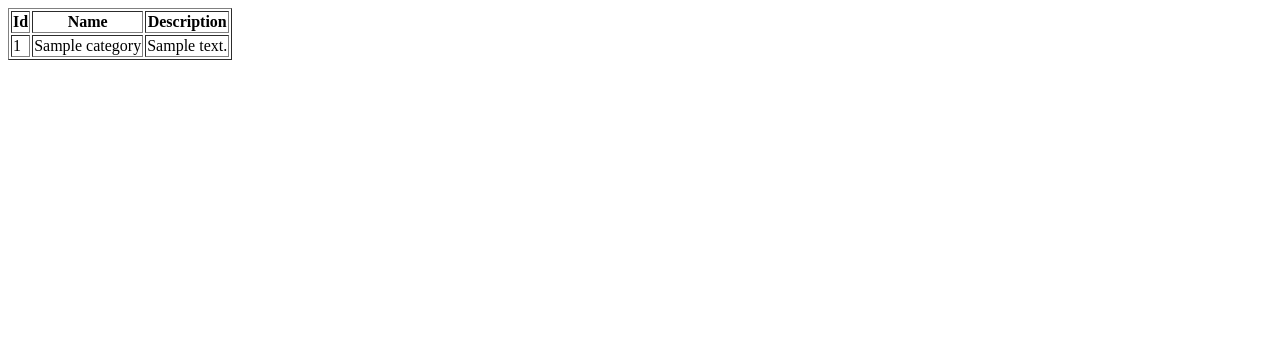
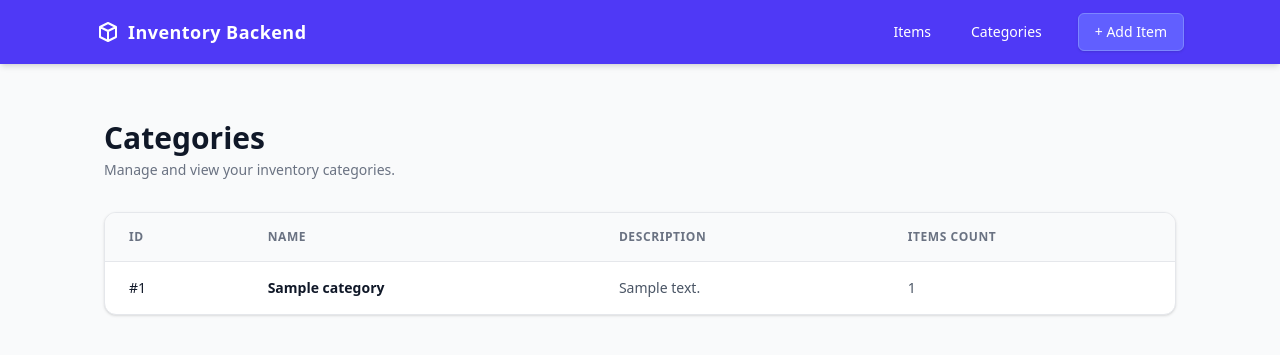
Before and after one commit to ibrahimkhalil66/inventory_backend, a Node server app: template views/categories.ejs in a window 1280 px wide. Shown: the top 355 px of the page. Run offline with Node 20, Linux system fonts and the light colour scheme; the template is opened without the code that fills it: most values are stand-ins (such as "Sample title", 1, 10 or a date in 2020).

Commit message:
Enhance category management by adding item count display and improving view styling for better user experience

```diff
--- a/views/categories.ejs
+++ b/views/categories.ejs
@@ -3,27 +3,59 @@
 <head>
     <meta charset="UTF-8">
     <meta name="viewport" content="width=device-width, initial-scale=1.0">
+    <script src="https://cdn.jsdelivr.net/npm/@tailwindcss/browser@4"></script>
     <title>Inventory Categories</title>
 </head>
-<body>
-    <table border="1">
+<body class="bg-gray-50 text-gray-800 font-sans antialiased">
+
+    <%- include('../static/header') %>
+
+    <div class="max-w-6xl mx-auto p-4 md:p-10 mt-4">
+
+        <div class="mb-8">
+            <h1 class="text-3xl font-bold text-gray-900">Categories</h1>
+            <p class="text-sm text-gray-500 mt-1">Manage and view your inventory categories.</p>
+        </div>
+
+        <div class="bg-white rounded-xl shadow-sm border border-gray-200 overflow-hidden">
+            <div class="overflow-x-auto">
+                <table class="w-full text-left border-collapse">
                     <thead>
-            <tr>
-                <th>Id</th>
-                <th>Name</th>
-                <th>Description</th>
+                        <tr class="bg-gray-50 border-b border-gray-200 text-xs font-semibold text-gray-500 uppercase tracking-wider">
+                            <th class="px-6 py-4">Id</th>
+                            <th class="px-6 py-4">Name</th>
+                            <th class="px-6 py-4">Description</th>
+                            <th class="px-6 py-4">Items Count</th>
                         </tr>
                     </thead>
-        <tbody>
+                    <tbody class="divide-y divide-gray-200">
+                        <% if (categories && categories.length > 0) { %>
                             <% categories.forEach((category) => { %>
-                <tr>
-                    <td> <%= category.id %></td>
-                    <td> <%= category.name %></td>
-                    <td> <%= category.description %></td>
+                                <tr class="hover:bg-gray-50 transition-colors">
+                                    <td class="px-6 py-4 text-sm text-gray-900 font-medium">#<%= category.id %></td>
+                                    <td class="px-6 py-4 text-sm text-gray-900 font-semibold"><%= category.name %></td>
+                                    <td class="px-6 py-4 text-sm text-gray-600"><%= category.description %></td>
+                                    <td class="px-6 py-4 text-sm text-gray-600"><%= category.items_count %></td>
                                 </tr>
                             <% }); %>
+                        <% } else { %>
+                            <tr>
+                                <td colspan="3" class="px-6 py-10 text-center text-gray-500">
+                                    <div class="flex flex-col items-center justify-center">
+                                        <svg xmlns="http://www.w3.org/2000/svg" class="h-10 w-10 text-gray-400 mb-3" fill="none" viewBox="0 0 24 24" stroke="currentColor">
+                                            <path stroke-linecap="round" stroke-linejoin="round" stroke-width="2" d="M19 11H5m14 0a2 2 0 012 2v6a2 2 0 01-2 2H5a2 2 0 01-2-2v-6a2 2 0 012-2m14 0V9a2 2 0 00-2-2M5 11V9a2 2 0 012-2m0 0V5a2 2 0 012-2h6a2 2 0 012 2v2M7 7h10" />
+                                        </svg>
+                                        <p class="text-base font-medium text-gray-900">No categories found</p>
+                                    </div>
+                                </td>
+                            </tr>
+                        <% } %>
                     </tbody>
                 </table>
+            </div>
+        </div>
+
+    </div>
 
 </body>
 </html>
```
Also changed, not shown: controllers/categorieController.js (+17 -1 lines), db/queries.js (+10 -0 lines). Lines whose indentation alone changed are shown as unchanged.
